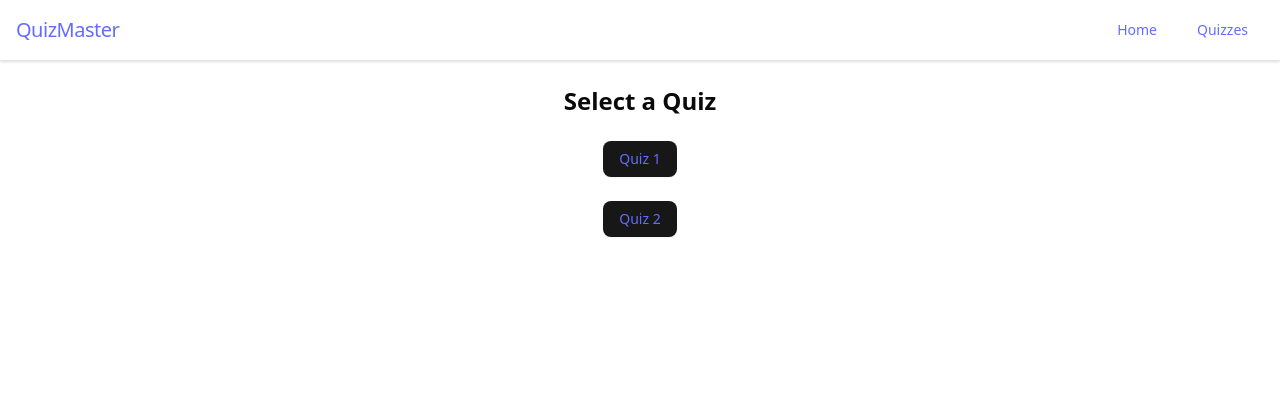
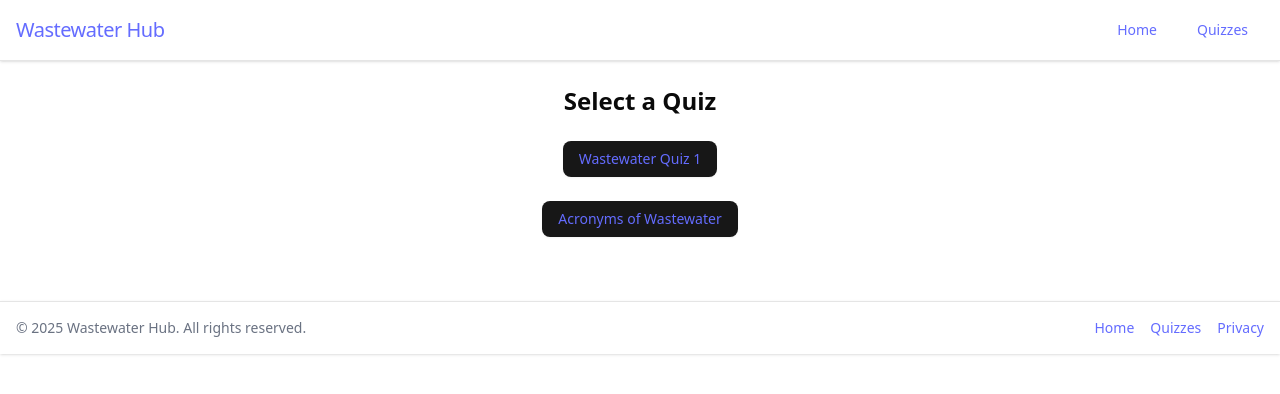
Before and after one commit to escheive/wastewater-hub, a React (Vite) app: page /quizzes in a window 1280 px wide. Shown: the top 394 px of the page. Built offline with nearby package versions, Linux system fonts and the light colour scheme.

Commit message:
Updated a few texts on home page and navbar, created a basic footer

```diff
--- a/src/App.tsx
+++ b/src/App.tsx
@@ -4,6 +4,7 @@ import QuizPage from '@/pages/QuizPage'
 import QuizSelection from '@/pages/QuizSelection'
 import QuizSummary from '@/pages/QuizSummary'
 import NavBar from '@/components/nav/NavBar'
+import Footer from '@/components/nav/Footer'
 import './App.css'
 
 function App() {
@@ -19,6 +20,7 @@ function App() {
           <Route path='quiz/summary' element={<QuizSummary />} />
         </Routes>
       </main>
+      <Footer />
     </div>
   )
 }
--- /dev/null
+++ b/src/components/nav/Footer.tsx
@@ -0,0 +1,16 @@
+import { Link } from "react-router-dom"
+
+export default function Footer() {
+  return (
+    <footer className="w-full bg-white border-t shadow-sm px-4 py-4 mt-10">
+      <div className="flex flex-col sm:flex-row justify-between items-center text-sm text-gray-500">
+        <p>&copy; {new Date().getFullYear()} Wastewater Hub. All rights reserved.</p>
+        <div className="mt-2 sm:mt-0 space-x-4">
+          <Link to="/" className="hover:underline">Home</Link>
+          <Link to="/quizzes" className="hover:underline">Quizzes</Link>
+          <a href="https://your-privacy-policy-link.com" target="_blank" rel="noopener noreferrer" className="hover:underline">Privacy</a>
+        </div>
+      </div>
+    </footer>
+  )
+}
--- a/src/components/nav/NavBar.tsx
+++ b/src/components/nav/NavBar.tsx
@@ -4,7 +4,7 @@ import { Button } from "@/components/ui/button"
 export default function NavBar() {
   return (
     <nav className="w-full bg-white border-b shadow-sm px-4 py-3 flex items-center justify-between">
-      <Link to="/" className="text-xl font-bold tracking-tight">QuizMaster</Link>
+      <Link to="/" className="text-xl font-bold tracking-tight">Wastewater Hub</Link>
       <div className="space-x-2">
         <Button asChild variant="ghost">
           <Link to="/">Home</Link>
--- a/src/pages/Home.tsx
+++ b/src/pages/Home.tsx
@@ -2,8 +2,8 @@
 export default function Home() {
   return (
     <main className="flex flex-col items-center justify-center min-h-screen gap-4">
-      <h1 className="text-4xl font-bold">Welcome to the Quiz App</h1>
-      <p className="text-gray-600">Test your knowledge by taking a quick quiz.</p>
+      <h1 className="text-4xl font-bold">Welcome to the Wastewater Hub</h1>
+      <p>This a free resource for wastewater information. If you would like to support or contribute, please reach out at erik.softwaredevelopment@gmail.com</p>
     </main>
   )
 }
--- a/src/pages/QuizSelection.tsx
+++ b/src/pages/QuizSelection.tsx
@@ -7,12 +7,12 @@ export default function QuizSelection() {
       <h2 className="text-2xl font-semibold">Select a Quiz</h2>
       <div>
         <Button asChild>
-          <Link to="/quiz/quiz1">Quiz 1</Link>
+          <Link to="/quiz/quiz1">Wastewater Quiz 1</Link>
         </Button>
       </div>
       <div>
         <Button asChild>
-          <Link to="/quiz/quiz2">Quiz 2</Link>
+          <Link to="/quiz/quiz2">Acronyms of Wastewater</Link>
         </Button>
       </div>
     </div>
```
